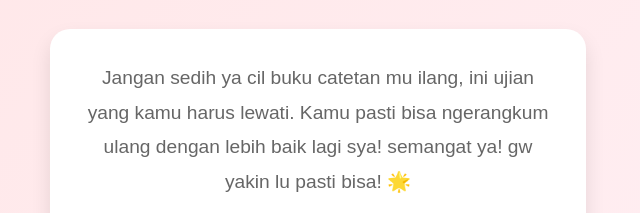
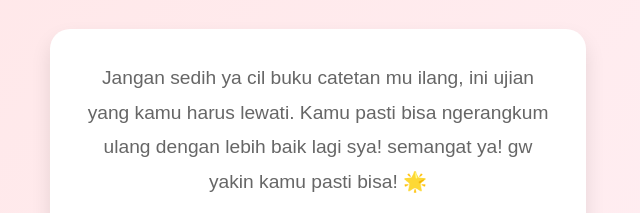
Before and after one commit to AruzanSensei/sya, a plain HTML site: page index.html in a window 1280 px wide. Both pictures are taken after a click on the button "Tekan tombol ini sya". Shown: the part 310-523 px from the top of the page, 322-962 px from the left. Drawn offline with Linux system fonts and the light colour scheme.

Commit message:
Update index.html

```diff
--- a/index.html
+++ b/index.html
@@ -11,7 +11,7 @@
         <div class="content" style="display: none;">
             <h1 class="title">Semangat ngerangkum nya sya! 💪</h1>
             <div class="message">
-                <p>Jangan sedih ya cil buku catetan mu ilang, ini ujian yang kamu harus lewati. Kamu pasti bisa ngerangkum ulang dengan lebih baik lagi sya! semangat ya! gw yakin lu pasti bisa! 🌟</p>
+                <p>Jangan sedih ya cil buku catetan mu ilang, ini ujian yang kamu harus lewati. Kamu pasti bisa ngerangkum ulang dengan lebih baik lagi sya! semangat ya! gw yakin kamu pasti bisa! 🌟</p>
                 <p class="signature">-kakak mu</p>
             </div>
         </div>
```
